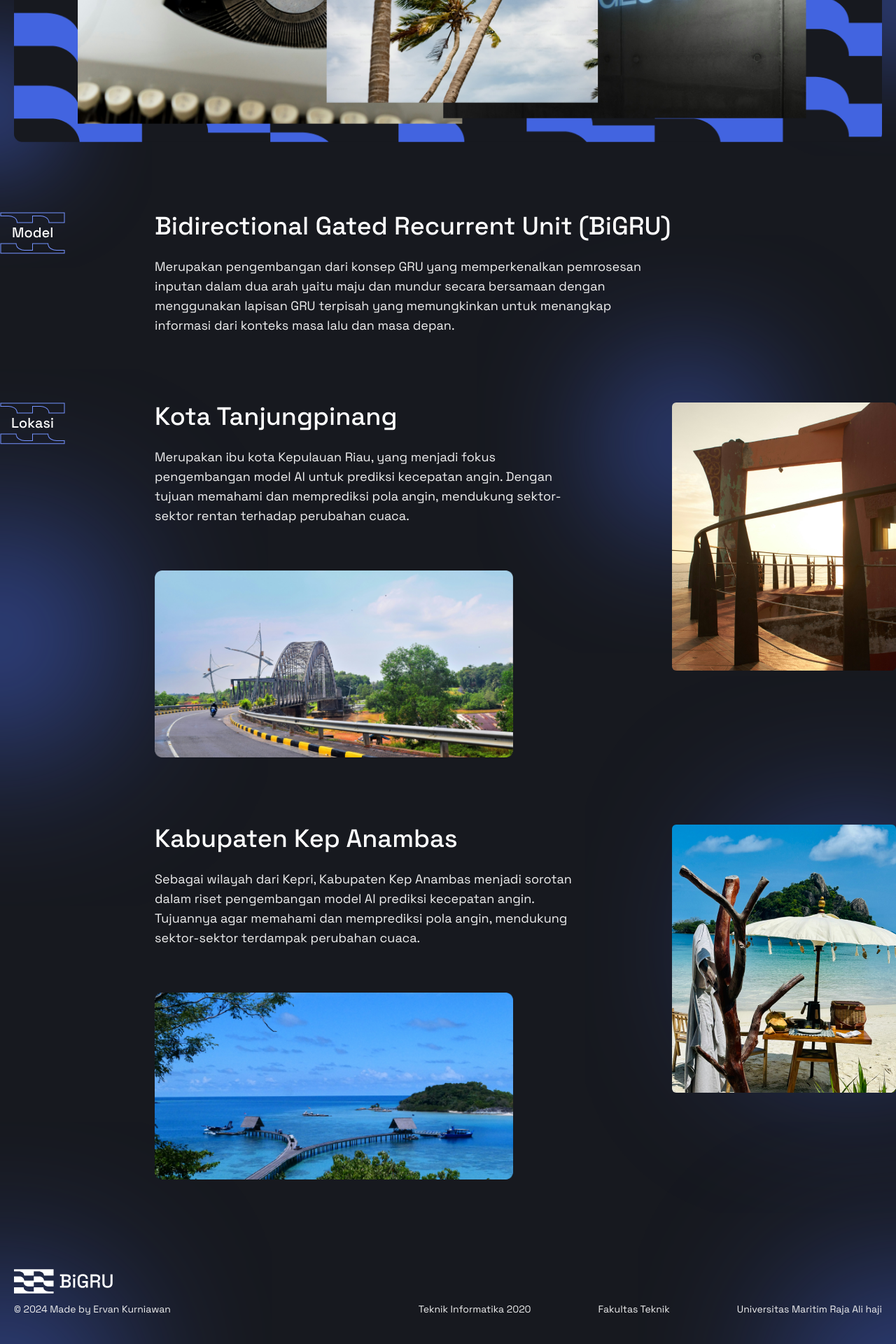
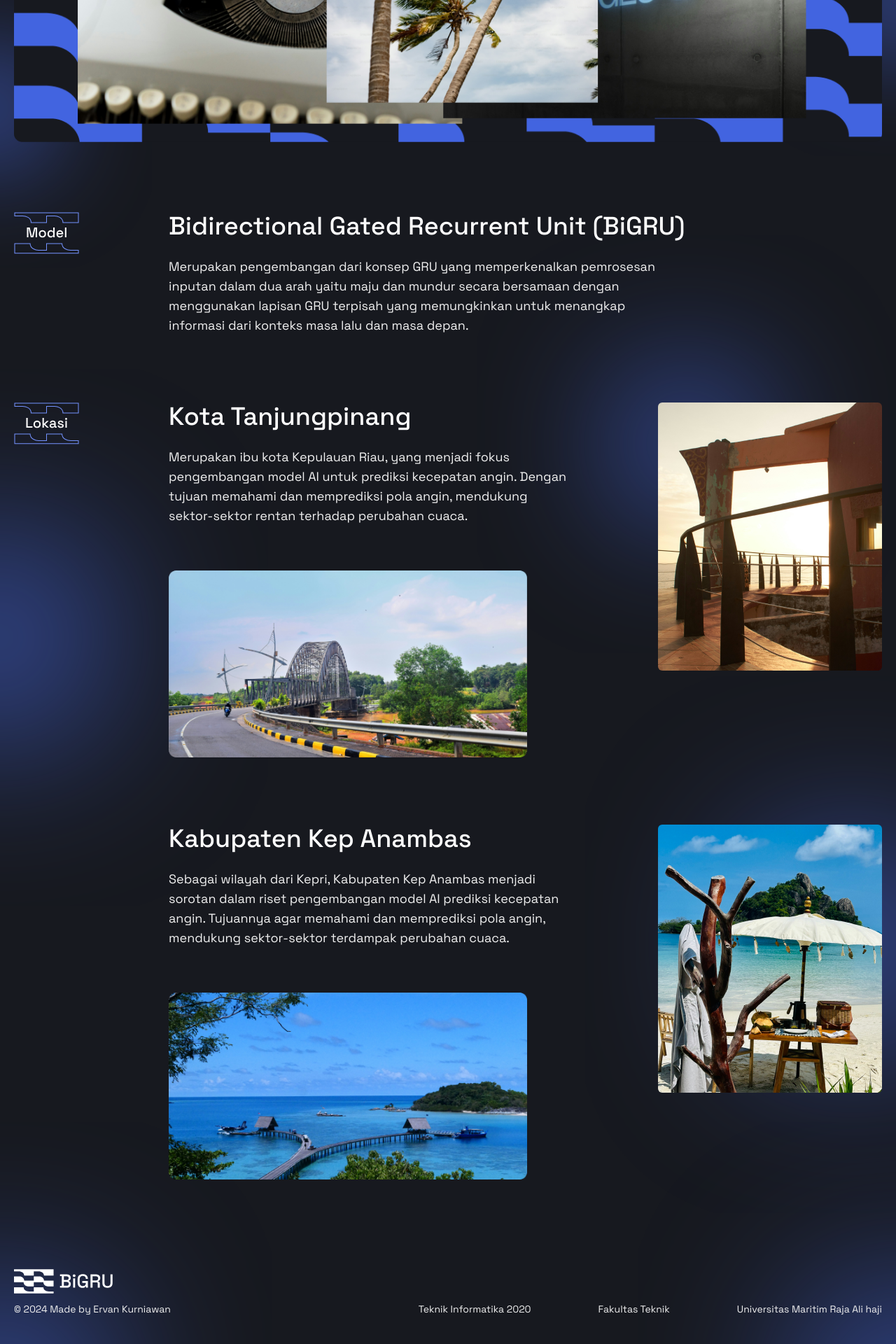
Before and after one commit to ervanervan/wind-speed-prediction-with-bigru, a React (Vite) app in the folder client/: page / in a window 1280 px wide. Shown: the part 827-2747 px from the top of the page at 70% size. Built offline with nearby package versions, Linux system fonts and the light colour scheme; a web font is replaced by a local one.

Commit message:
update: model and location components

```diff
--- a/client/src/components/Location.jsx
+++ b/client/src/components/Location.jsx
@@ -23,7 +23,7 @@ export default function Location() {
         className="absolute bottom-0 right-0 -z-10"
       />
       <div className="container mx-auto">
-        <div className="flex flex-col md:flex-row py-12 gap-x-32 items-start px-5 md:px-0">
+        <div className="flex flex-col md:flex-row py-12 gap-x-32 items-start px-5">
           <img src={location} alt="" className="hidden md:block" />
           <div className="flex flex-col gap-16">
             <div className="flex flex-col gap-6">
@@ -46,7 +46,7 @@ export default function Location() {
           />
         </div>
 
-        <div className="flex flex-col md:flex-row py-12 gap-x-32 items-start px-5 md:px-0">
+        <div className="flex flex-col md:flex-row py-12 gap-x-32 items-start px-5">
           <img
             src={location}
             alt=""
--- a/client/src/components/Model.jsx
+++ b/client/src/components/Model.jsx
@@ -6,7 +6,7 @@ export default function Model() {
   return (
     <section className="relative">
       <div className="container mx-auto">
-        <div className="flex md:pt-20 md:pb-12 gap-x-32 items-start px-5 py-8 md:px-0">
+        <div className="flex md:pt-20 md:pb-12 gap-x-32 items-start px-5 py-8">
           <img src={model} alt="" className="hidden md:block" />
           <div className="flex flex-col gap-6">
             <h1 className="text-3xl md:text-4xl font-medium text-white-2">
```
